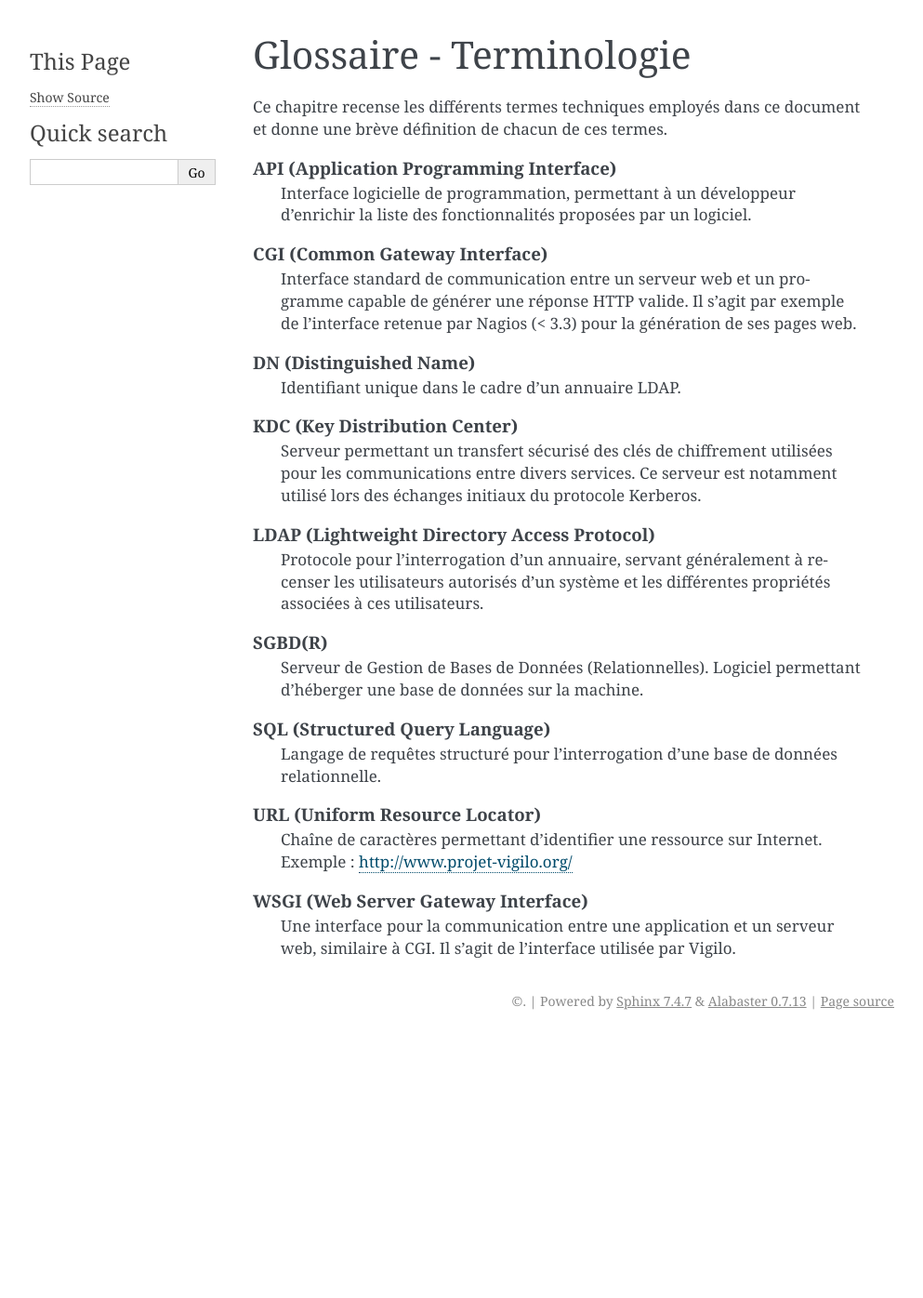
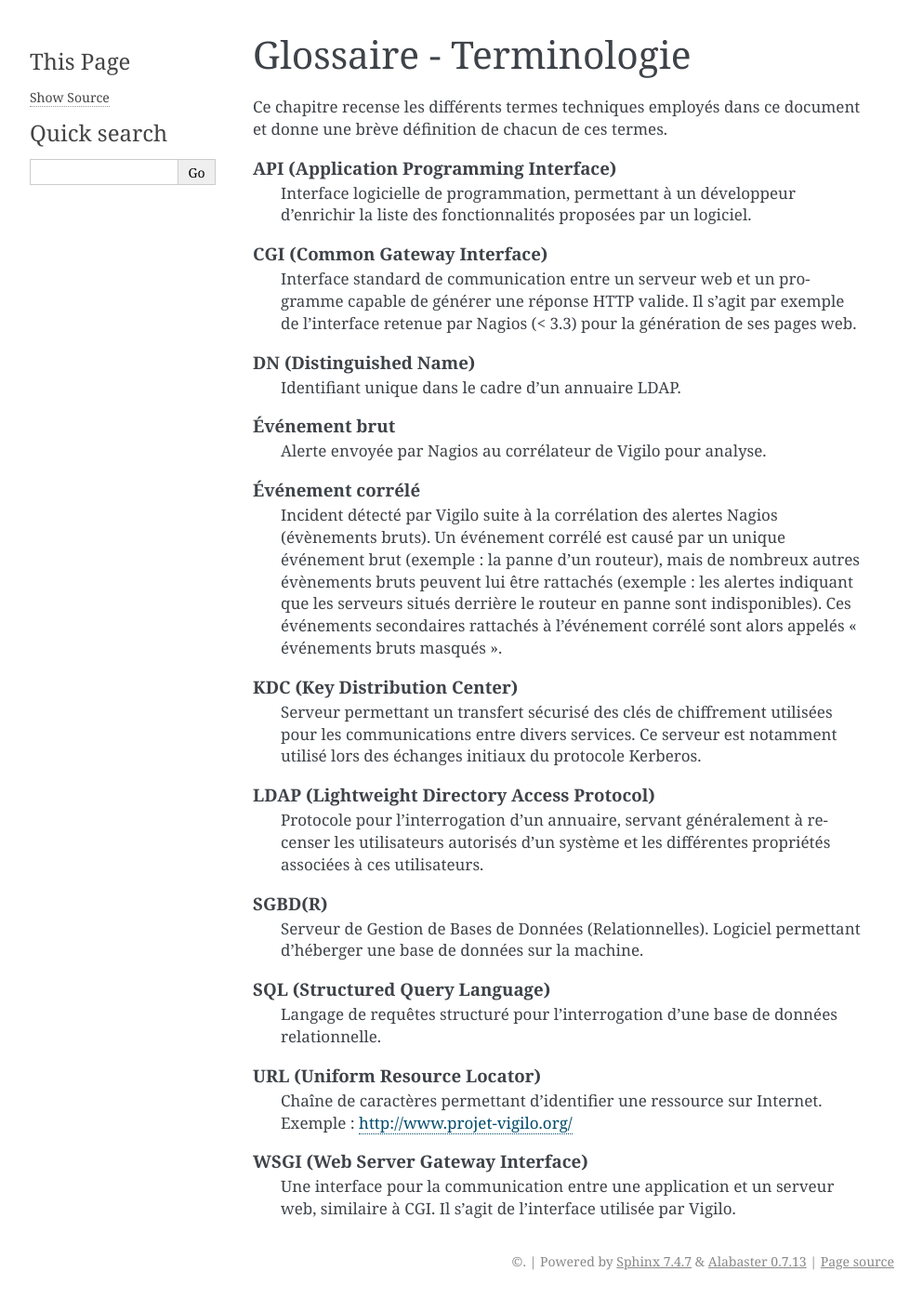
Before and after one commit to vigilo/turbogears, a Sphinx documentation site: the page built from doc/glossaire.rst, in a window 1280 px wide. Shown: the whole page at 93% size, without its empty margins (148-1141 px from the left). Built offline with Sphinx 7.4.7, drawn with Linux system fonts in a browser that asks for light colours; the version number is read from the project's files by our own code; before the commit the page ends 1116 px from its top, so only the background shows below that.

Commit message:
Conversion ODT -> RST pour doc util. de VigiBoard.
Change-Id: Id981e023a0707e4a5cafc1ac77492d581740a749
Reviewed-on: https://vigilo-dev.si.c-s.fr/review/549
Tested-by: Build system <qa@vigilo-dev.si.c-s.fr>
Reviewed-by: Francois POIROTTE <francois.poirotte@c-s.fr>

```diff
--- a/doc/glossaire.rst
+++ b/doc/glossaire.rst
@@ -6,42 +6,55 @@ et donne une brève définition de chacun de ces termes.
 
 .. glossary::
 
-   API (Application Programming Interface)
+    API (Application Programming Interface)
         Interface logicielle de programmation, permettant à un développeur
         d'enrichir la liste des fonctionnalités proposées par un logiciel.
 
-   CGI (Common Gateway Interface)
+    CGI (Common Gateway Interface)
         Interface standard de communication entre un serveur web et un
         programme capable de générer une réponse HTTP valide.
         Il s'agit par exemple de l'interface retenue par Nagios (< 3.3) pour
         la génération de ses pages web.
 
-   DN (Distinguished Name)
+    DN (Distinguished Name)
         Identifiant unique dans le cadre d'un annuaire LDAP.
 
-   KDC (Key Distribution Center)
+    Événement brut
+        Alerte envoyée par Nagios au corrélateur de Vigilo pour analyse.
+
+    Événement corrélé
+        Incident détecté par Vigilo suite à la corrélation des alertes Nagios
+        (évènements bruts).
+        Un événement corrélé est causé par un unique événement brut
+        (exemple : la panne d'un routeur), mais de nombreux autres évènements
+        bruts peuvent lui être rattachés (exemple : les alertes indiquant que
+        les serveurs situés derrière le routeur en panne sont indisponibles).
+        Ces événements secondaires rattachés à l'événement corrélé sont alors
+        appelés « événements bruts masqués ».
+
+    KDC (Key Distribution Center)
         Serveur permettant un transfert sécurisé des clés de chiffrement
         utilisées pour les communications entre divers services. Ce serveur
         est notamment utilisé lors des échanges initiaux du protocole Kerberos.
 
-   LDAP (Lightweight Directory Access Protocol)
+    LDAP (Lightweight Directory Access Protocol)
         Protocole pour l'interrogation d'un annuaire, servant généralement à
         recenser les utilisateurs autorisés d'un système et les différentes
         propriétés associées à ces utilisateurs.
 
-   SGBD(R)
+    SGBD(R)
         Serveur de Gestion de Bases de Données (Relationnelles). Logiciel
         permettant d'héberger une base de données sur la machine.
 
-   SQL (Structured Query Language)
+    SQL (Structured Query Language)
         Langage de requêtes structuré pour l'interrogation d'une base de données
         relationnelle.
 
-   URL (Uniform Resource Locator)
+    URL (Uniform Resource Locator)
         Chaîne de caractères permettant d'identifier une ressource sur Internet.
         Exemple : http://www.projet-vigilo.org/
 
-   WSGI (Web Server Gateway Interface)
+    WSGI (Web Server Gateway Interface)
         Une interface pour la communication entre une application et un serveur
         web, similaire à CGI. Il s'agit de l'interface utilisée par Vigilo.
 
```
